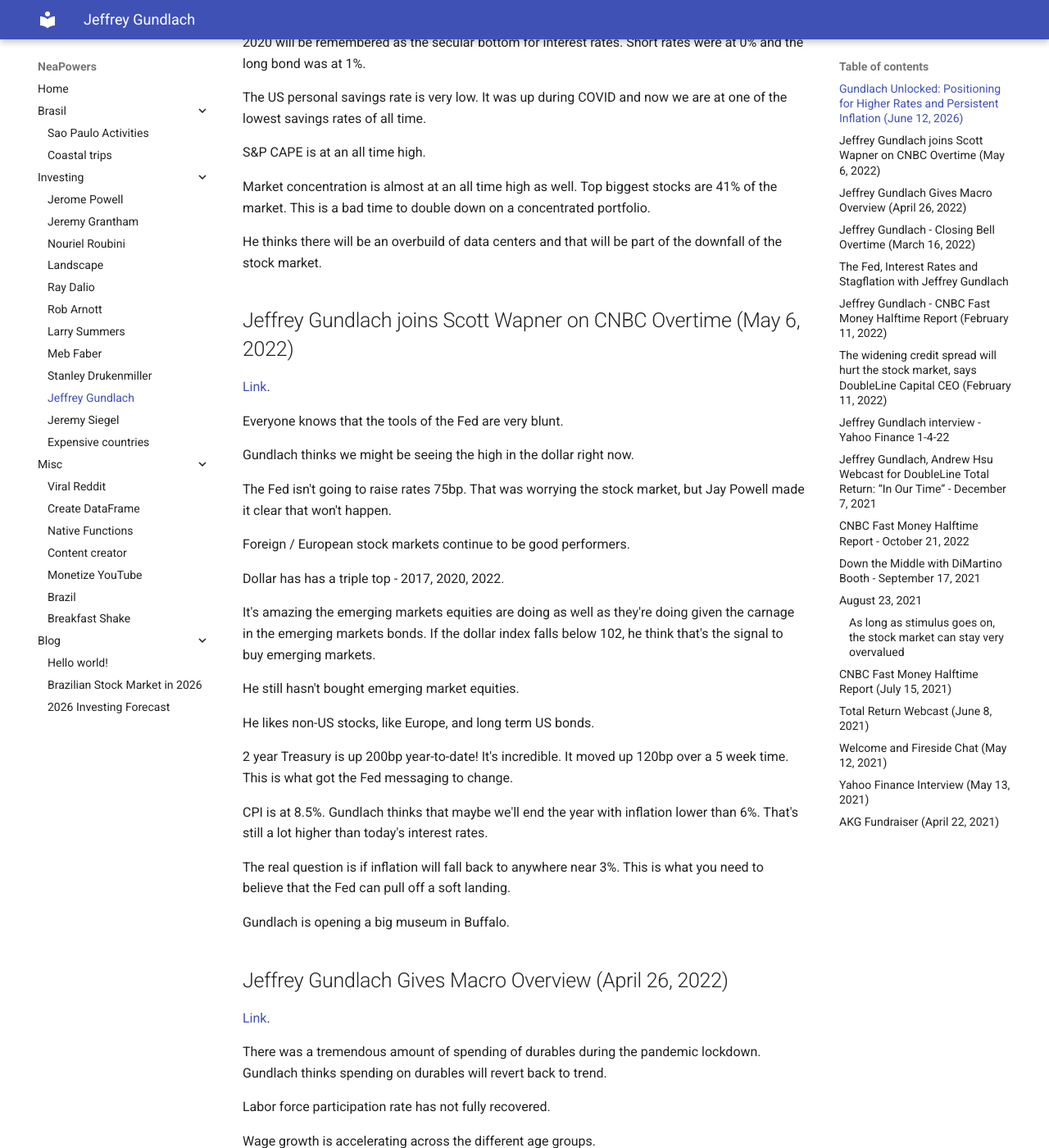
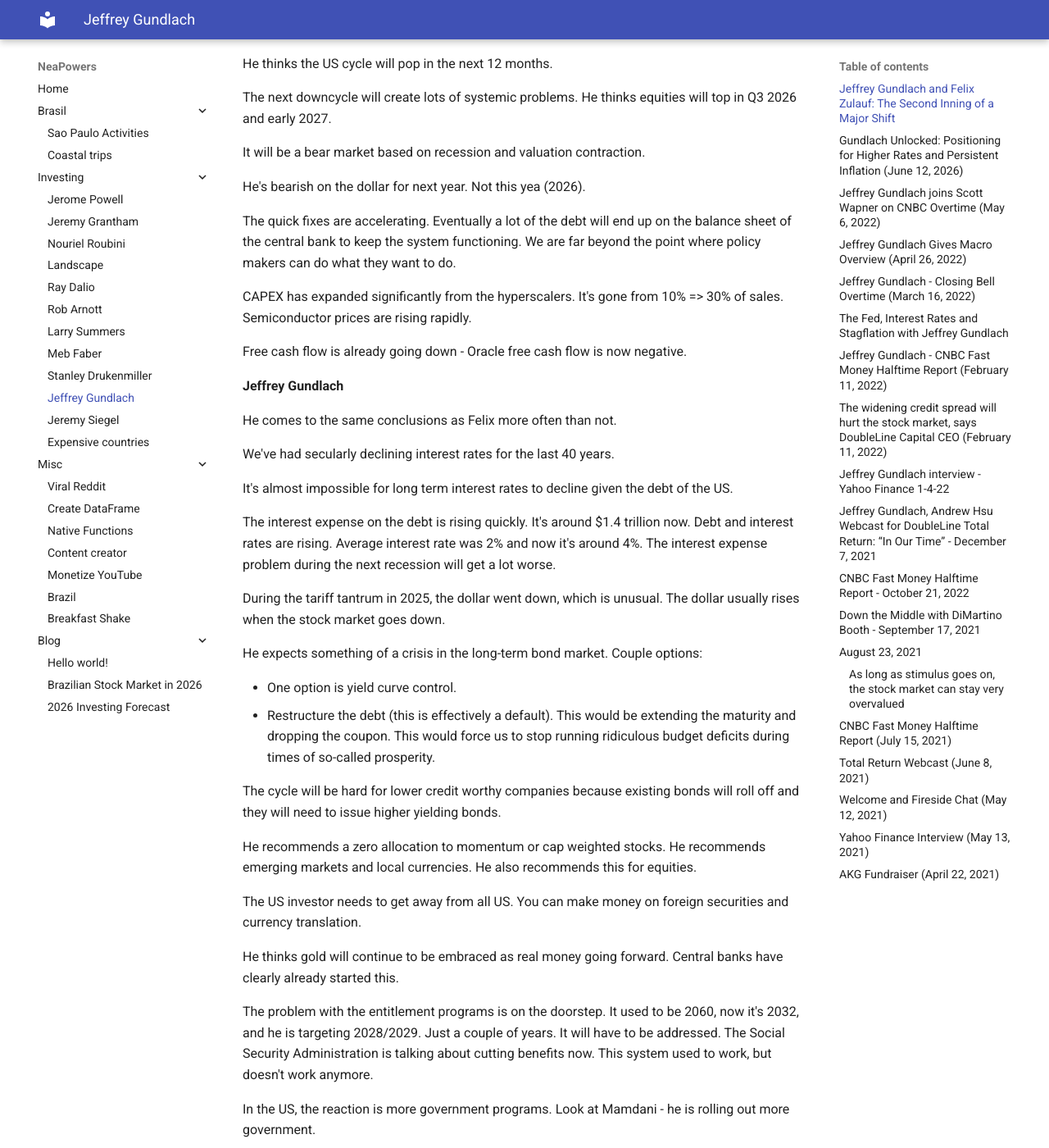
Before and after one commit to MrPowers/neapowers, an MkDocs documentation site: the page built from docs/investing/jeffrey-gundlach.md, in a window 1280 px wide and 1400 px high, scrolled down 593 px. Shown: the whole window at 82% size. Built offline with MkDocs 1.6.1 and Material for MkDocs 9.7.7, drawn with Linux system fonts in a browser that asks for light colours; some of the changed text lies outside the part shown.

Commit message:
add gundlach podcast

```diff
--- a/docs/investing/jeffrey-gundlach.md
+++ b/docs/investing/jeffrey-gundlach.md
@@ -9,6 +9,67 @@
 Jeffrey Gundlach, colloquially known as the "Bond King" is the founder of the DoubleLine Capital investment firm.
 
 He speaks frequently and this post summarizes his talking points.
+
+## Jeffrey Gundlach and Felix Zulauf: The Second Inning of a Major Shift
+
+[Link](https://www.youtube.com/watch?v=yeodaCXCG5w).
+
+**Felix Zulauf**
+
+Two main factors:
+* change in geopolitical order (unipolar to multipolar order)
+* economic changes
+
+Wars and sanctions are inflationary.
+
+Europe is in major decline.  China is in a secular rise, but in a long deflationary cycle and trapped in it.  US is doing very well, encouraged by easy money.  Now dominated by the CAPEX cycle.
+
+He thinks the US cycle will pop in the next 12 months.
+
+The next downcycle will create lots of systemic problems.  He thinks equities will top in Q3 2026 and early 2027.
+
+It will be a bear market based on recession and valuation contraction.
+
+He's bearish on the dollar for next year.  Not this yea (2026).
+
+The quick fixes are accelerating.  Eventually a lot of the debt will end up on the balance sheet of the central bank to keep the system functioning.  We are far beyond the point where policy makers can do what they want to do.
+
+CAPEX has expanded significantly from the hyperscalers.  It's gone from 10% => 30% of sales.  Semiconductor prices are rising rapidly.
+
+Free cash flow is already going down - Oracle free cash flow is now negative.
+
+
+
+**Jeffrey Gundlach**
+
+He comes to the same conclusions as Felix more often than not.
+
+We've had secularly declining interest rates for the last 40 years.
+
+It's almost impossible for long term interest rates to decline given the debt of the US.
+
+The interest expense on the debt is rising quickly.  It's around $1.4 trillion now.  Debt and interest rates are rising.  Average interest rate was 2% and now it's around 4%.  The interest expense problem during the next recession will get a lot worse.
+
+During the tariff tantrum in 2025, the dollar went down, which is unusual.  The dollar usually rises when the stock market goes down.
+
+He expects something of a crisis in the long-term bond market.  Couple options:
+
+* One option is yield curve control.
+* Restructure the debt (this is effectively a default).  This would be extending the maturity and dropping the coupon.  This would force us to stop running ridiculous budget deficits during times of so-called prosperity.
+
+The cycle will be hard for lower credit worthy companies because existing bonds will roll off and they will need to issue higher yielding bonds.
+
+He recommends a zero allocation to momentum or cap weighted stocks.  He recommends emerging markets and local currencies.  He also recommends this for equities.
+
+The US investor needs to get away from all US.  You can make money on foreign securities and currency translation.
+
+He thinks gold will continue to be embraced as real money going forward.  Central banks have clearly already started this.
+
+The problem with the entitlement programs is on the doorstep.  It used to be 2060, now it's 2032, and he is targeting 2028/2029.  Just a couple of years.  It will have to be addressed.  The Social Security Administration is talking about cutting benefits now.  This system used to work, but doesn't work anymore.
+
+In the US, the reaction is more government programs.  Look at Mamdani - he is rolling out more government.
+
+The pushback against the AI data centers is large.  They use massive amounts of energy and water.
 
 ## Gundlach Unlocked: Positioning for Higher Rates and Persistent Inflation (June 12, 2026)
 
```
